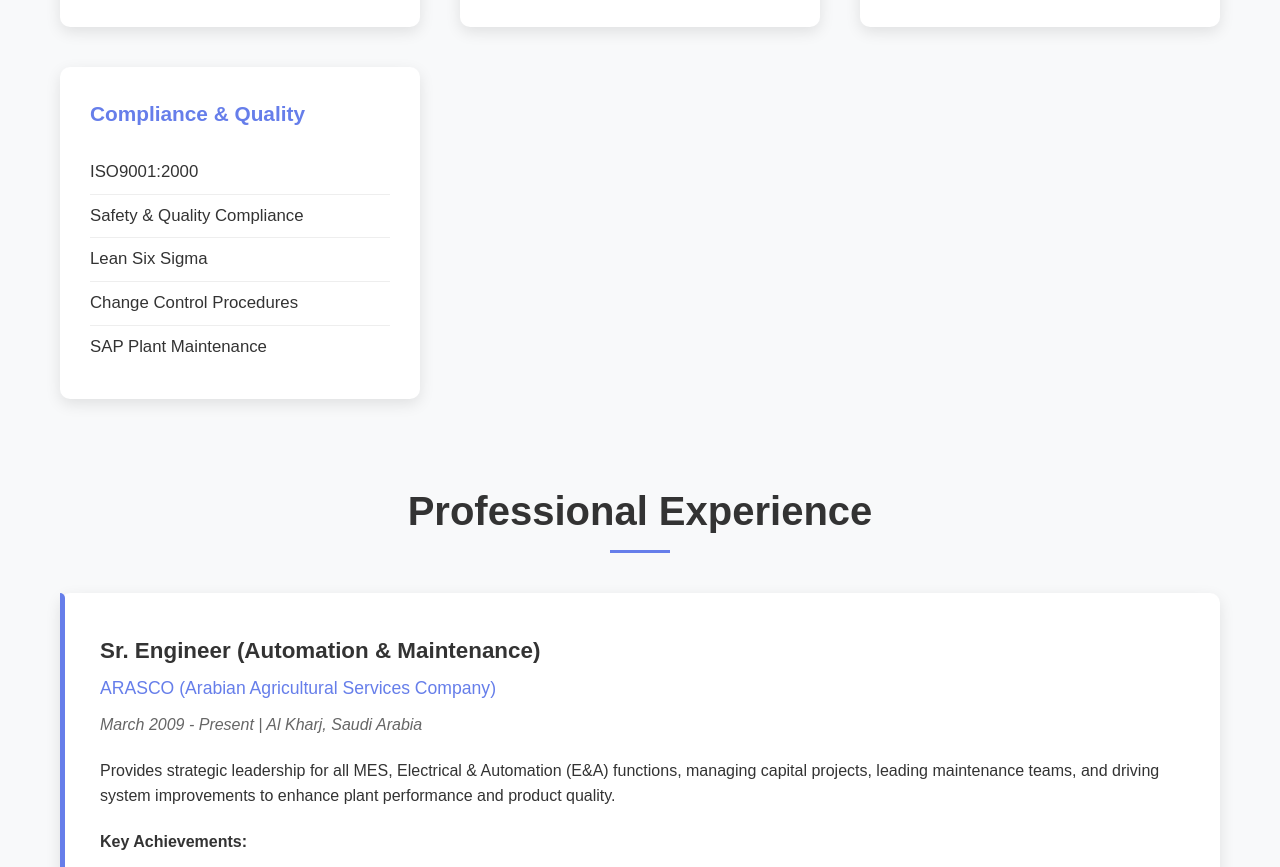
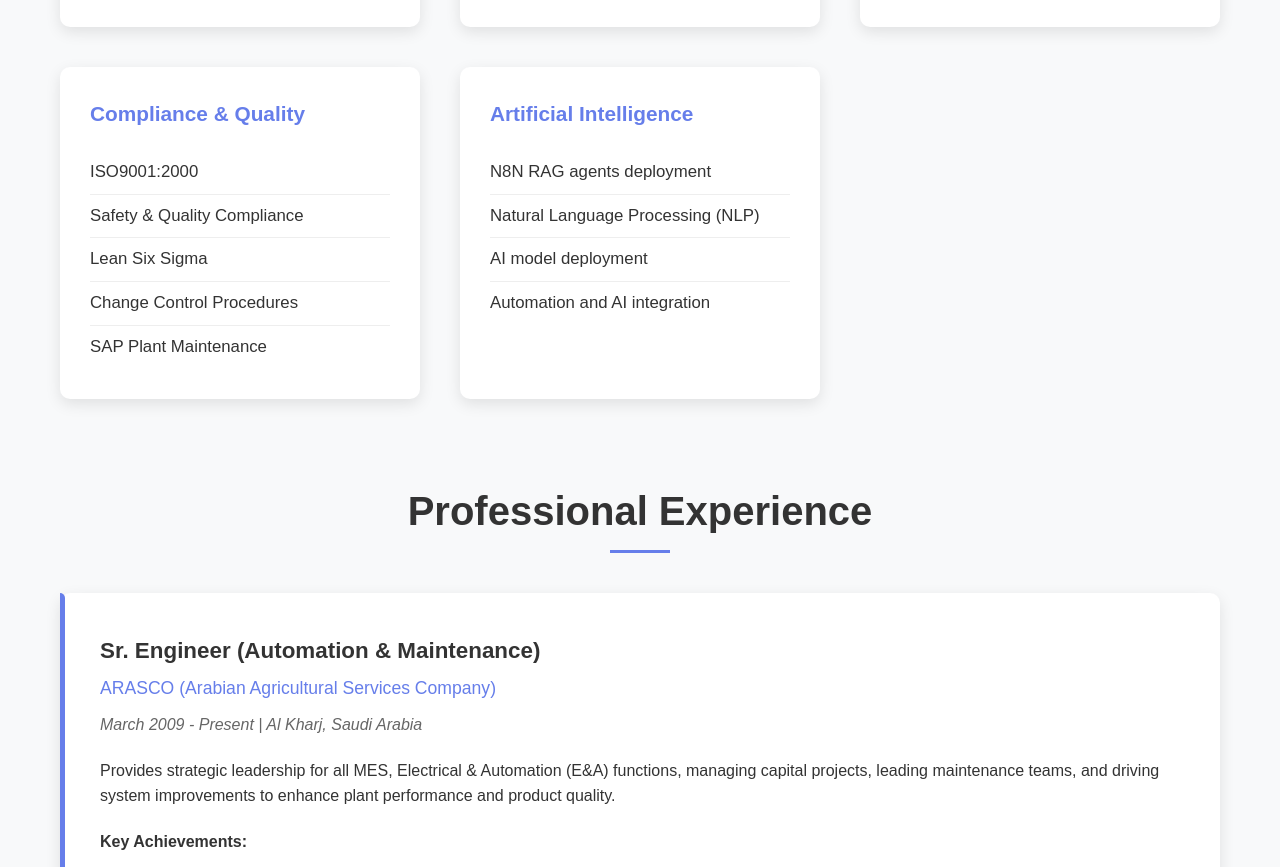
Before and after one commit to prasanthebenezer/prasanthebenezer.github.io, a plain HTML site: page index.html in a window 1280 px wide. Shown: the part 1786-2653 px from the top of the page. Drawn offline with Linux system fonts and the light colour scheme.

Commit message:
Add AI skill

```diff
--- a/index.html
+++ b/index.html
@@ -712,6 +712,15 @@
                             <li>SAP Plant Maintenance</li>
                         </ul>
                     </div>
+                    <div class="skill-category">
+                        <h3>Artificial Intelligence</h3>
+                        <ul class="skill-list">
+                            <li>N8N RAG agents deployment</li>
+                            <li>Natural Language Processing (NLP)</li>
+                            <li>AI model deployment</li>
+                            <li>Automation and AI integration</li>
+                        </ul>
+                    </div>
                 </div>
             </section>
 
```
